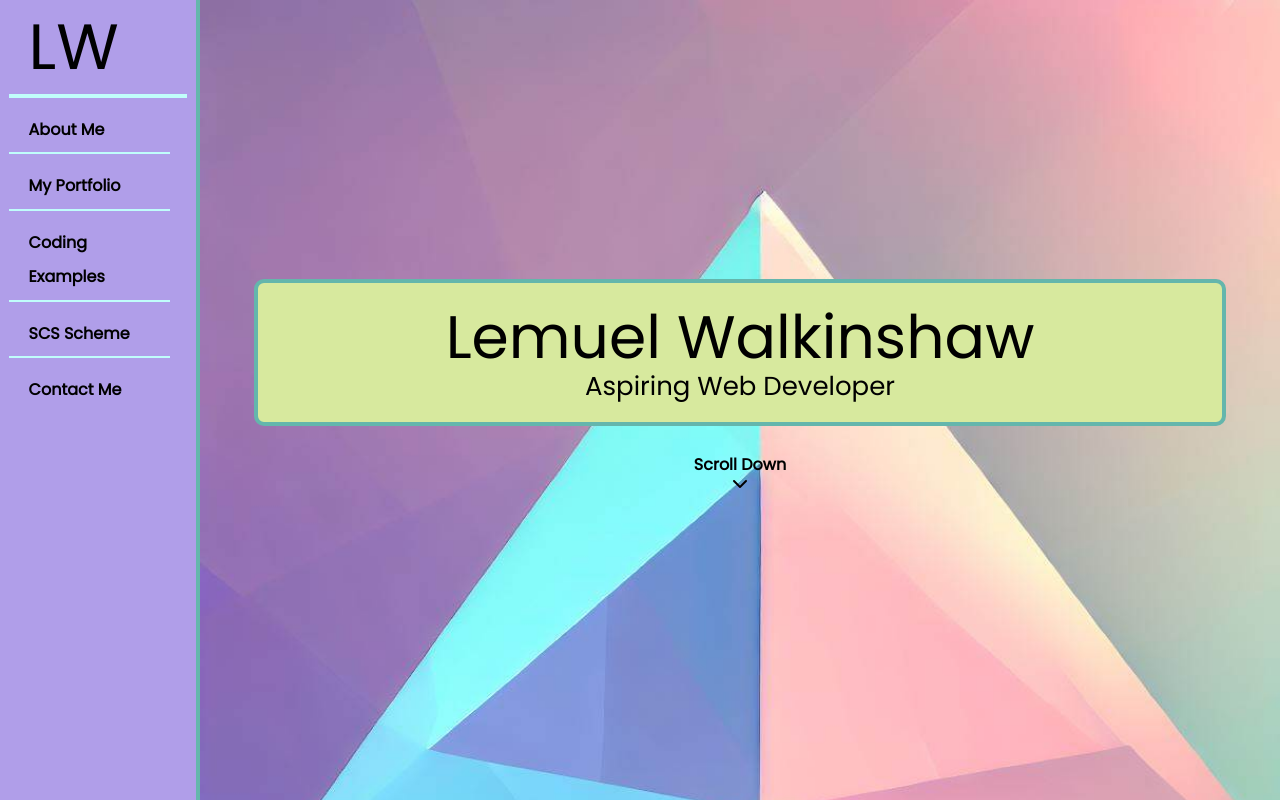
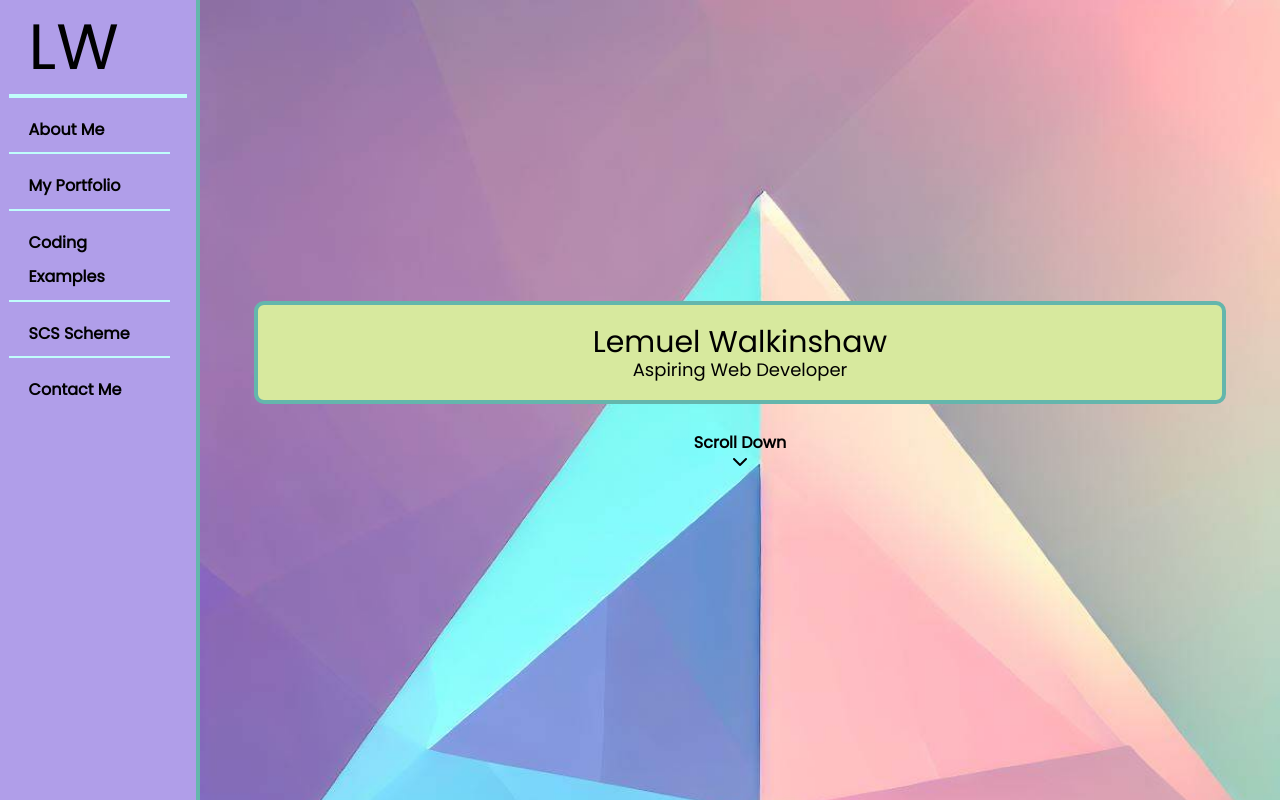
Before and after one commit to LemWalk/Lem-W-Portfolio, a PHP site: page / in a window 1280 px wide. Shown: the top 804 px of the page. Run offline with PHP 8.4, Linux system fonts and the light colour scheme; some libraries are stand-ins or nearby versions.

Commit message:
*fixed JS bugs* re-submission

```diff
--- a/js/hero.js
+++ b/js/hero.js
@@ -1,5 +1,4 @@
 console.log('Welcome to the DOJO rookie!');
-
 
 //===============================
 
@@ -11,6 +10,8 @@ console.log('Welcome to the DOJO rookie!');
 // Define the messages and the elements
 const messages = ["Lemuel Walkinshaw", "Aspiring Web Developer"];
 const elements = [document.getElementById("hero-title"), document.getElementById("hero-text")];
+let vw = window.innerWidth;
+
 
 // Define a function to type a message on an element
 function typeMessage(message, element, callback) {
@@ -31,7 +32,11 @@ function typeMessage(message, element, callback) {
 
 // Define a function to run the typewriter effect
 function runTypewriter() {
-  // Type the first message on the first element
+   // Change the font size of the first element to 30px
+    elements[0].style.fontSize = "30px";
+   // Change the font size of the second element to 30px
+    elements[1].style.fontSize = "18px";
+    // Type the first message on the first element
   typeMessage(messages[0], elements[0], function() {
     // Wait for 1 second before typing the second message on the second element
     setTimeout(function() {
--- a/scss/application.css
+++ b/scss/application.css
@@ -361,17 +361,6 @@ main {
   }
 }
 
-@media (min-width: 992px) {
-  #hero-lo #hero-title {
-    font-size: 60px;
-  }
-  #hero-lo #hero-text {
-    font-size: 26px;
-  }
-  #hero-lo #cursor {
-    height: 60px;
-  }
-}
 @media (min-width: 768px) {
   #hero-lo .off-screen-menu-list {
     display: flex;
@@ -650,30 +639,6 @@ nav {
   width: 90%;
 }
 
-#hero-title {
-  font-size: 30px;
-}
-
-.hero-text {
-  font-size: 16px;
-}
-
-#cursor {
-  display: inline-flex;
-  height: 24px;
-  width: 2px;
-  background-color: red;
-  animation: blink 1s linear infinite;
-}
-
-@keyframes blink {
-  0% {
-    opacity: 100%;
-  }
-  50% {
-    opacity: 0%;
-  }
-}
 .scroll-down {
   display: flex;
   flex-direction: column;
--- a/scss/layout/_extends.scss
+++ b/scss/layout/_extends.scss
@@ -41,17 +41,13 @@
   @include mq(large) {
 
 
-#hero-title{
-  font-size: 60px;
-}
+// #hero-title{
+//   font-size: 60px;
+// }
 
-#hero-text{
-  font-size: 26px;
-  }
-
-  #cursor{
-    height: 60px;
-  }
+// #hero-text{
+//   font-size: 26px;
+//   }
 }
 
 @include mq(medium) {
--- a/scss/modules/_hero.scss
+++ b/scss/modules/_hero.scss
@@ -28,36 +28,16 @@
     border-radius: 10px;
     color: #000;
     width: 90%;
-
 }
 
-#hero-title{
-    font-size: 30px;
-}
+// #hero-title{
+//     font-size: 30px;
+// }
 
-.hero-text{
-    font-size: 16px
-}
+// #hero-text{
+//     font-size: 16px
+// }
 
-#cursor{
-    display: inline-flex;
-    height: 24px;
-    width: 2px;
-    background-color: red;
-    animation: blink 1s linear infinite;
-
-}
-
-
-@keyframes blink {
-    0% {
-        opacity: 100%;
-    }
-
-    50% {
-        opacity: 0%;
-    }
-}
 
 .scroll-down{
     display: flex;
```
Also changed, not shown: 1 other file.
